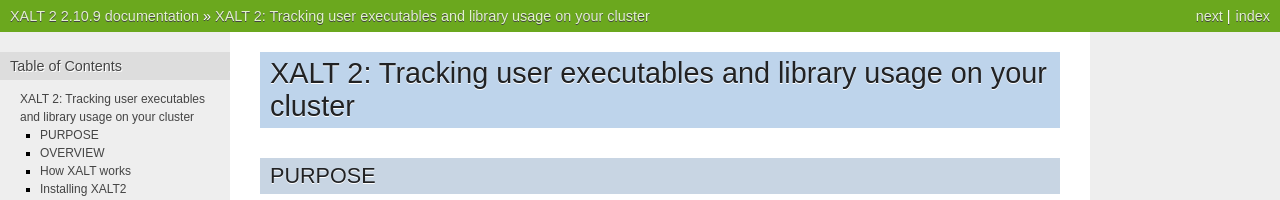
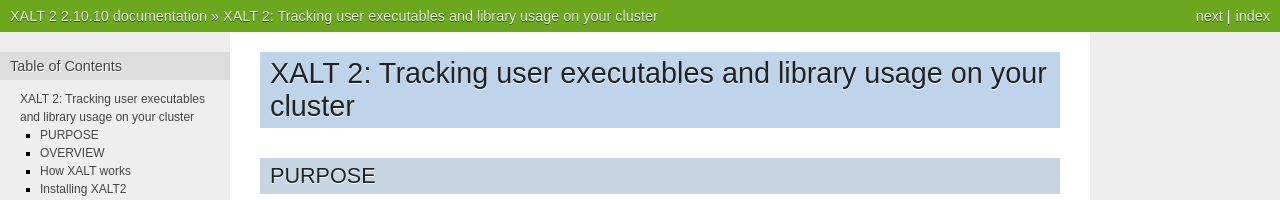
Before and after one commit to xalt/xalt, a Sphinx documentation site: the page built from docs/source/index.rst, in a window 1280 px wide and 900 px high. Shown: the top 200 px of the window. Built offline with Sphinx 7.4.7, drawn with Linux system fonts in a browser that asks for light colours; some of the changed text lies outside the part shown.

Commit message:
moving to TAG_VERSION xalt-2.10.10

```diff
--- a/docs/source/conf.py
+++ b/docs/source/conf.py
@@ -57,7 +57,7 @@
 # The short X.Y version.
 version = '2.10'
 # The full version, including alpha/beta/rc tags.
-release = '2.10.9'
+release = '2.10.10'
 
 # The language for content autogenerated by Sphinx. Refer to documentation
 # for a list of supported languages.
```
Also changed, not shown: 3 other files.
